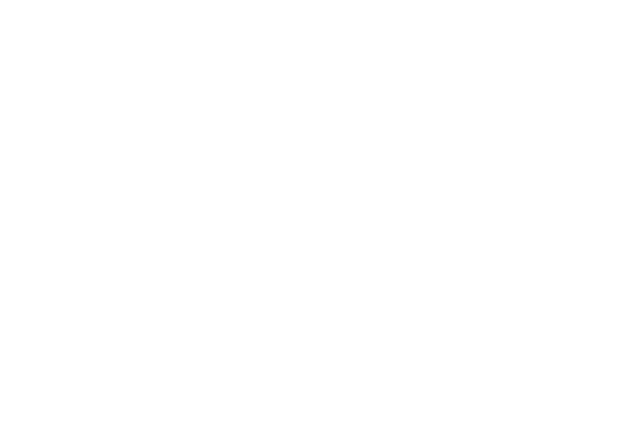
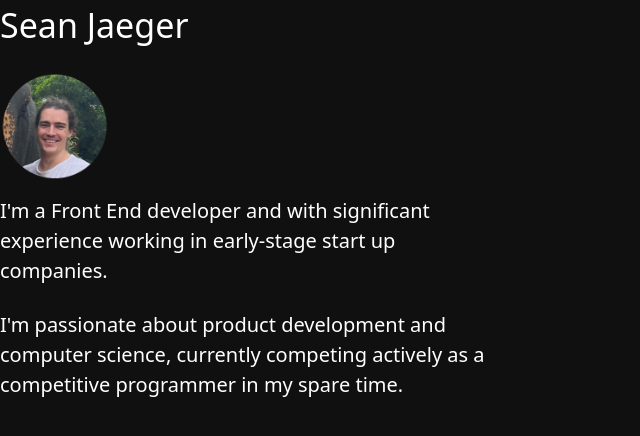
Before and after one commit to SeanJaeger1/Portfolio, a Next.js app: page / in a window 1280 px wide. Shown: the top 436 px of the page, without its empty margins (0-640 px from the left). Built offline with nearby package versions, Linux system fonts and the light colour scheme.

Commit message:
Added headshot, intro section scaffolding

```diff
--- /dev/null
+++ b/components/SiteLink.tsx
@@ -0,0 +1,3 @@
+export default function SiteLink() {
+  return <div></div>
+}
--- a/pages/index.tsx
+++ b/pages/index.tsx
@@ -1,4 +1,6 @@
 import Head from "next/head"
+import Image from "next/image"
+import headshotImage from "@/public/headshot.png"
 
 export default function Home() {
   return (
@@ -11,7 +13,28 @@
         />
         <meta name="viewport" content="width=device-width, initial-scale=1" />
       </Head>
-      <main></main>
+      <main className="site-container">
+        <section id="intro" aria-label="My introduction as a developer">
+          <div className="header">Sean Jaeger</div>
+          <div className="my-4">
+            <Image
+              src={headshotImage}
+              width={108}
+              height={108}
+              alt="Sean Jaeger headshot photo"
+            />
+          </div>
+          <p className="text-general">
+            I'm a Front End developer and with significant experience working in
+            early-stage start up companies.
+          </p>
+          <p className="text-general mt-6">
+            I'm passionate about product development and computer science,
+            currently competing actively as a competitive programmer in my spare
+            time.
+          </p>
+        </section>
+      </main>
     </>
   )
 }
--- a/styles/globals.css
+++ b/styles/globals.css
@@ -14,3 +14,24 @@
   --sub-header-font-size: 28px;
   --menu-text-font-size: 24px;
 }
+
+.site-container {
+  background-color: var(--background-color);
+  min-height: 100vh;
+}
+
+.header {
+  font-size: var(--header-font-size);
+  color: var(--text-primary-color);
+}
+
+.text-general {
+  font-size: var(--general-font-size);
+  color: var(--text-primary-color);
+  max-width: 500px;
+}
+
+.link-text {
+  font-size: var(--small-font-size);
+  color: var(--text-secondary-color);
+}
```
Also changed, not shown: public/headshot.png (added).
